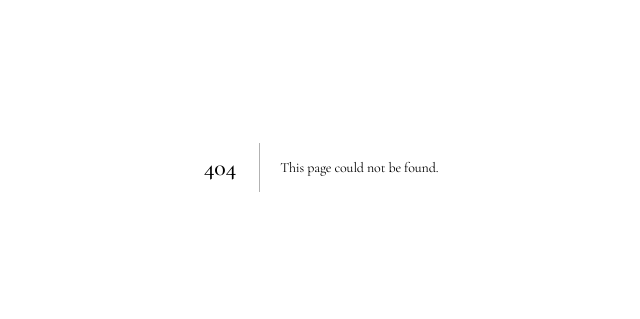
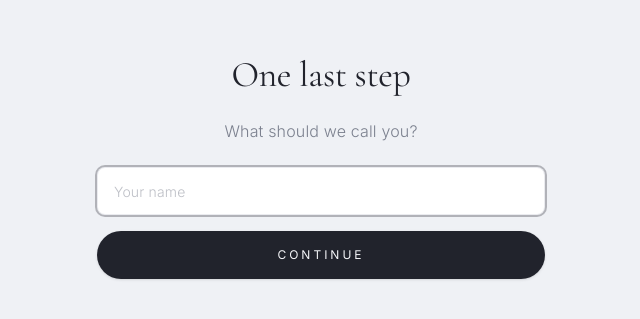
Before and after one commit to MightyMike-98/grave-gowan, a Next.js app: page /setup in a window 1280 px wide. Before the commit this address had no page. Shown: the part 233-552 px from the top of the page, without its empty margins (319-959 px from the left). Built offline with nearby package versions, Linux system fonts and the light colour scheme; no server answers.

Commit message:
Every user should give his name when registration

```diff
--- a/app/auth/callback/route.ts
+++ b/app/auth/callback/route.ts
@@ -37,9 +37,14 @@ export async function GET(request: NextRequest) {
         const supabase = await createSupabaseServerClient();
 
         // Tauscht den Code gegen eine echte Session aus (setzt Cookies)
-        const { error } = await supabase.auth.exchangeCodeForSession(code);
+        const { data, error } = await supabase.auth.exchangeCodeForSession(code);
 
         if (!error) {
+            // Setup noch nicht abgeschlossen → Setup-Seite zuerst (gilt für alle Auth-Methoden)
+            const setupComplete = data.user?.user_metadata?.setup_complete;
+            if (!setupComplete) {
+                return NextResponse.redirect(`${origin}/setup`);
+            }
             // Erfolg: Weiterleitung zur Ziel-URL
             return NextResponse.redirect(`${origin}${next}`);
         }
--- a/app/login/page.tsx
+++ b/app/login/page.tsx
@@ -68,12 +68,12 @@ function LoginForm() {
                 setSignupSuccess(true);
             }
         } else {
-            const { error } = await signInWithEmail(email, password);
+            const { error, needsSetup } = await signInWithEmail(email, password);
             setLoading(null);
             if (error) {
                 setError(error);
             } else {
-                window.location.href = next;
+                window.location.href = needsSetup ? '/setup' : next;
             }
         }
     };
--- /dev/null
+++ b/app/setup/page.tsx
@@ -0,0 +1,96 @@
+'use client';
+
+import { createSupabaseBrowserClient } from '@data/browser-client';
+import { useRouter } from 'next/navigation';
+import { useEffect, useState } from 'react';
+
+export default function SetupPage() {
+    const router = useRouter();
+    const [name, setName] = useState('');
+    const [loading, setLoading] = useState(false);
+    const [error, setError] = useState<string | null>(null);
+
+    // Namen aus bestehenden Metadaten vorausfüllen (z.B. Google-Profil)
+    useEffect(() => {
+        const supabase = createSupabaseBrowserClient();
+        supabase.auth.getUser().then(({ data }) => {
+            const existing = data.user?.user_metadata?.full_name as string | undefined;
+            if (existing) setName(existing);
+        });
+    }, []);
+
+    const handleSave = async () => {
+        const trimmed = name.trim();
+        if (!trimmed) {
+            setError('Please enter your name.');
+            return;
+        }
+
+        setLoading(true);
+        setError(null);
+
+        const supabase = createSupabaseBrowserClient();
+        const { error: updateError } = await supabase.auth.updateUser({
+            data: { full_name: trimmed, setup_complete: true },
+        });
+
+        if (updateError) {
+            setError(updateError.message);
+            setLoading(false);
+            return;
+        }
+
+        router.push('/dashboard');
+    };
+
+    return (
+        <main className="flex min-h-screen flex-col items-center justify-center px-4">
+            <div className="w-full max-w-md space-y-6 text-center animate-fade-up">
+                <h1 className="text-4xl tracking-tight">One last step</h1>
+                <p className="font-light" style={{ color: 'hsl(var(--muted-foreground))' }}>
+                    What should we call you?
+                </p>
+
+                <div className="space-y-4 text-left">
+                    <input
+                        type="text"
+                        value={name}
+                        onChange={(e) => setName(e.target.value)}
+                        onKeyDown={(e) => e.key === 'Enter' && handleSave()}
+                        placeholder="Your name"
+                        autoFocus
+                        className="field-input"
+                    />
+
+                    {error && (
+                        <p role="alert" className="text-sm rounded-lg px-4 py-3 text-center"
+                            style={{
+                                color: 'hsl(var(--destructive))',
+                                backgroundColor: 'hsl(var(--destructive) / 0.05)',
+                                border: '1px solid hsl(var(--destructive) / 0.2)',
+                            }}
+                        >
+                            {error}
+                        </p>
+                    )}
+
+                    <button
+                        onClick={handleSave}
+                        disabled={loading}
+                        className="w-full rounded-full py-4 text-xs font-normal uppercase tracking-[0.25em] shadow-sm transition-all duration-300 hover:shadow-md disabled:opacity-70 flex items-center justify-center gap-2"
+                        style={{
+                            backgroundColor: 'hsl(var(--primary))',
+                            color: 'hsl(var(--primary-foreground))',
+                        }}
+                    >
+                        {loading ? (
+                            <span className="animate-spin w-4 h-4 border-2 border-white border-t-transparent rounded-full" />
+                        ) : (
+                            'Continue'
+                        )}
+                    </button>
+                </div>
+            </div>
+        </main>
+    );
+}
--- a/data/src/auth.ts
+++ b/data/src/auth.ts
@@ -85,17 +85,19 @@ export async function signUpWithEmail(email: string, password: string): Promise<
  * @param password - Das Passwort.
  * @returns Fehler-Objekt oder null bei Erfolg.
  */
-export async function signInWithEmail(email: string, password: string): Promise<{ error: string | null }> {
+export async function signInWithEmail(email: string, password: string): Promise<{ error: string | null; needsSetup?: boolean }> {
     if (!email || !email.includes('@')) {
         return { error: 'Please enter a valid email address.' };
     }
 
     const supabase = createSupabaseBrowserClient();
-    const { error } = await supabase.auth.signInWithPassword({
+    const { data, error } = await supabase.auth.signInWithPassword({
         email: email.trim().toLowerCase(),
         password,
     });
-    return { error: error?.message ?? null };
+    if (error) return { error: error.message };
+    const needsSetup = !data.user?.user_metadata?.setup_complete;
+    return { error: null, needsSetup };
 }
 
 /**
```
